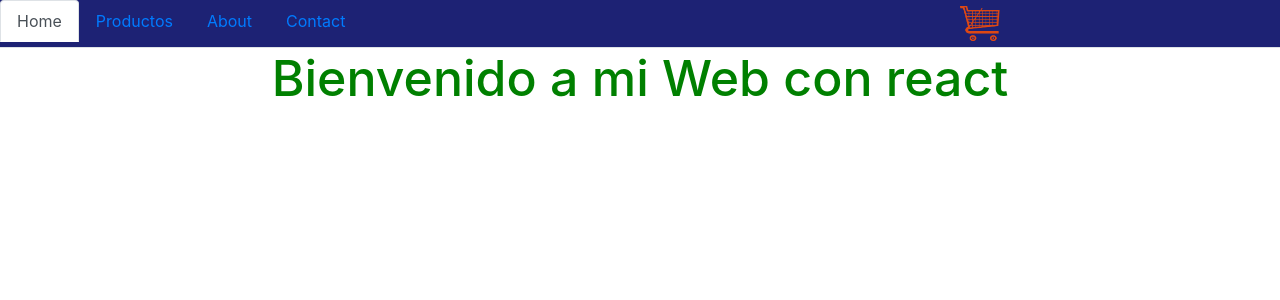
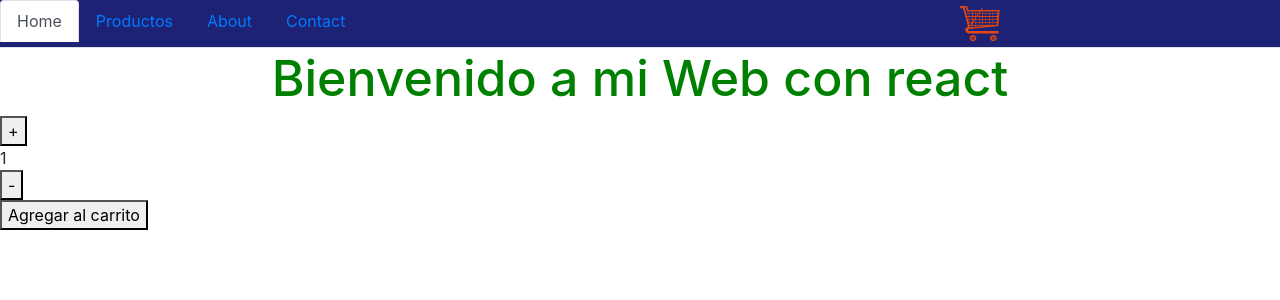
Before and after one commit to maxibarra/React-ProyectoFinal, a React (Create React App) app: page / in a window 1280 px wide. Shown: the top 300 px of the page. Built offline with nearby package versions, Linux system fonts and the light colour scheme.

Commit message:
colocacion de un contador

```diff
--- a/src/App.js
+++ b/src/App.js
@@ -1,6 +1,8 @@
 import NavBar from './components/NavBar';
 import 'bootstrap/dist/css/bootstrap.min.css';
 import ItemListConteiner from './components/ItemListConteiner'
+import ItemCount from './components/ItemCount'
+
 
 
 function App(){
@@ -8,6 +10,7 @@ function App(){
     <div className="App">
       <NavBar/>
       <ItemListConteiner greeting="Bienvenido a mi Web con react"/>
+      <ItemCount/>
     </div>
   );
 }
--- /dev/null
+++ b/src/components/ItemCount.js
@@ -0,0 +1,32 @@
+import React,{useState} from 'react'
+
+
+const ItemCount = () => {
+
+    const [initial, setClicks] = useState(1);
+
+     function aumentarCount(){
+         initial <= 19 ?
+         setClicks(initial+1) : console.log("No hay mas stock disponible");
+     };
+
+    function disminuirCount(){
+        initial > 1 ?
+        setClicks(initial-1) : console.log("No puede ser menor a 1");
+    };
+
+
+
+    return(
+        <div>
+            <button onClick={aumentarCount} > + </button>
+            <div>{initial}</div>
+            <button onClick={disminuirCount}> - </button> <br></br>
+            <button>Agregar al carrito</button>
+        </div>
+    )
+}
+
+
+
+export default ItemCount;
```
